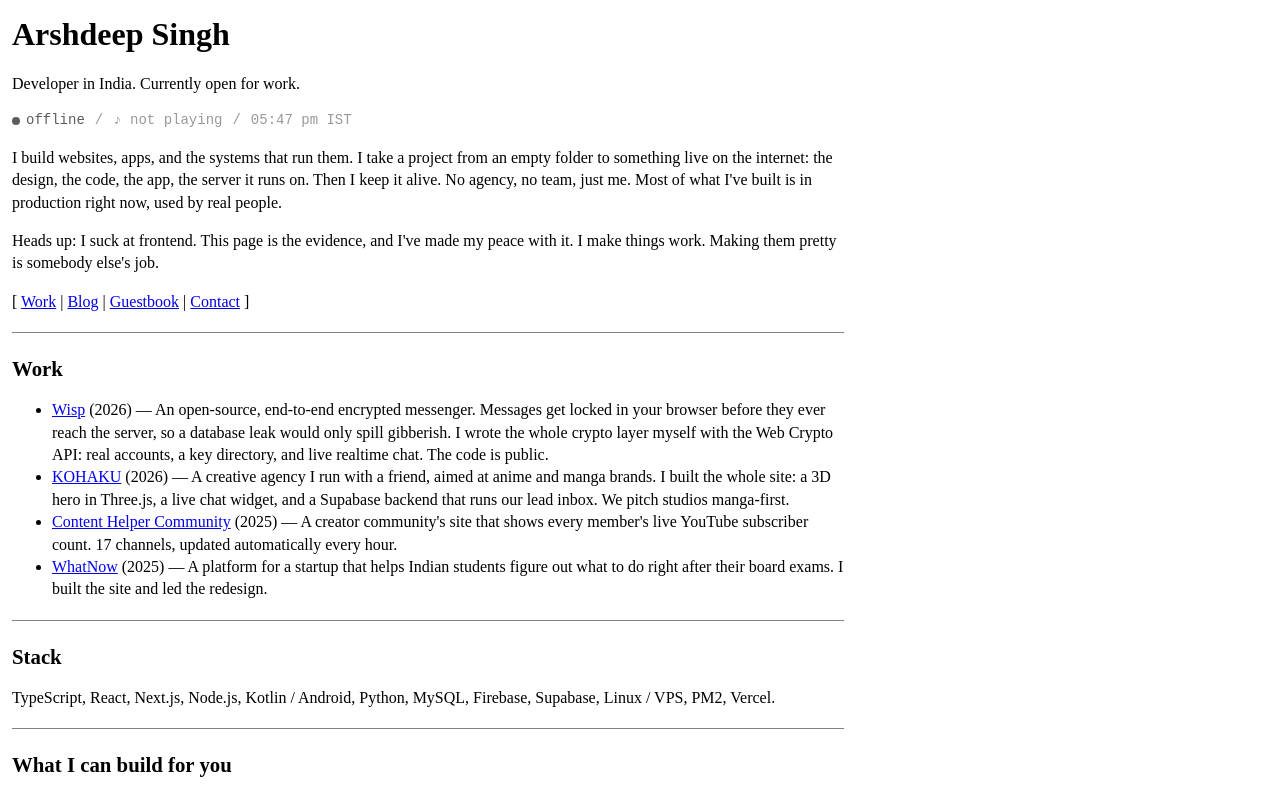
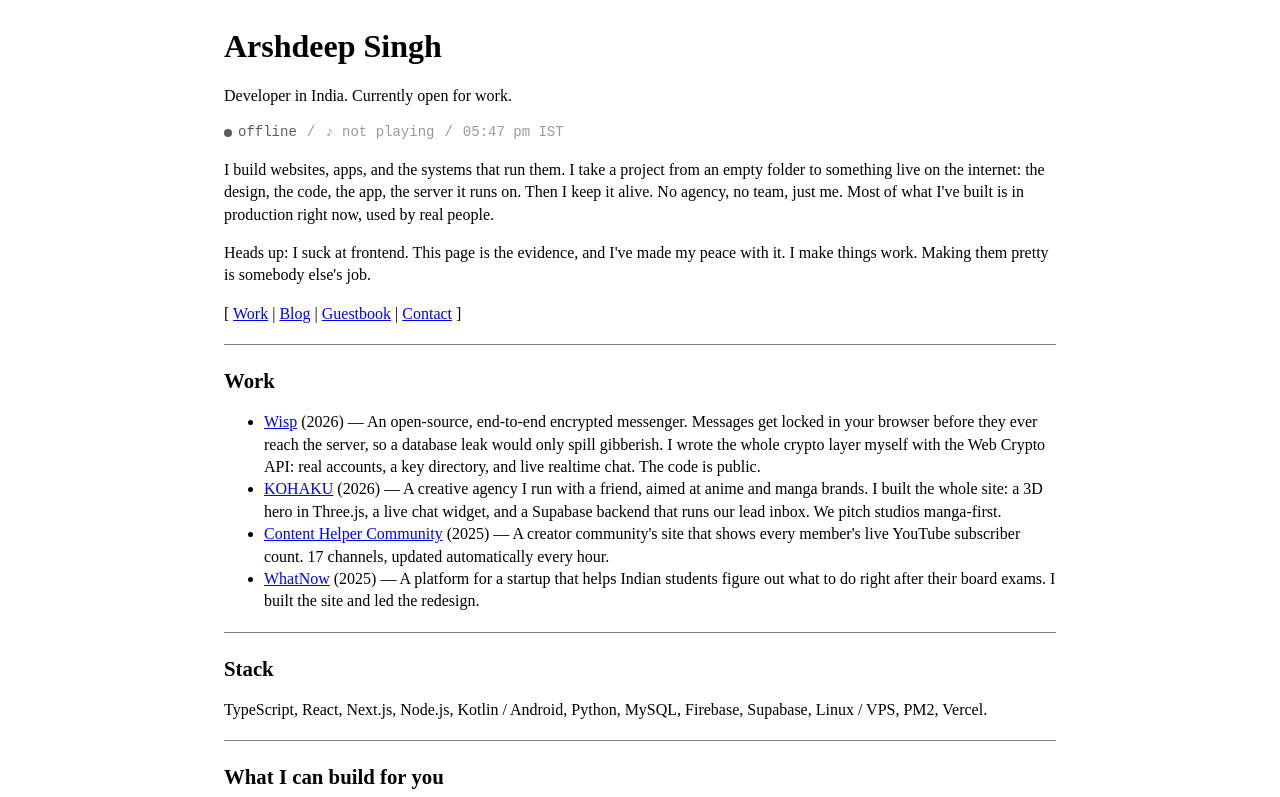
Before and after one commit to arshnah/portfolio-next, a Next.js app: page / in a window 1280 px wide. Shown: the top 797 px of the page. Built offline with nearby package versions, Linux system fonts and the light colour scheme; no server answers; the database is empty.

Commit message:
center the page column

```diff
--- a/src/app/globals.css
+++ b/src/app/globals.css
@@ -4,8 +4,9 @@ body {
   font-family: "Times New Roman", Times, serif;
   font-size: 16px;
   line-height: 1.4;
-  margin: 12px;
+  margin: 24px auto;
   max-width: 52em;
+  padding: 0 16px;
 }
 
 a:link { color: #0000ee; }
```
